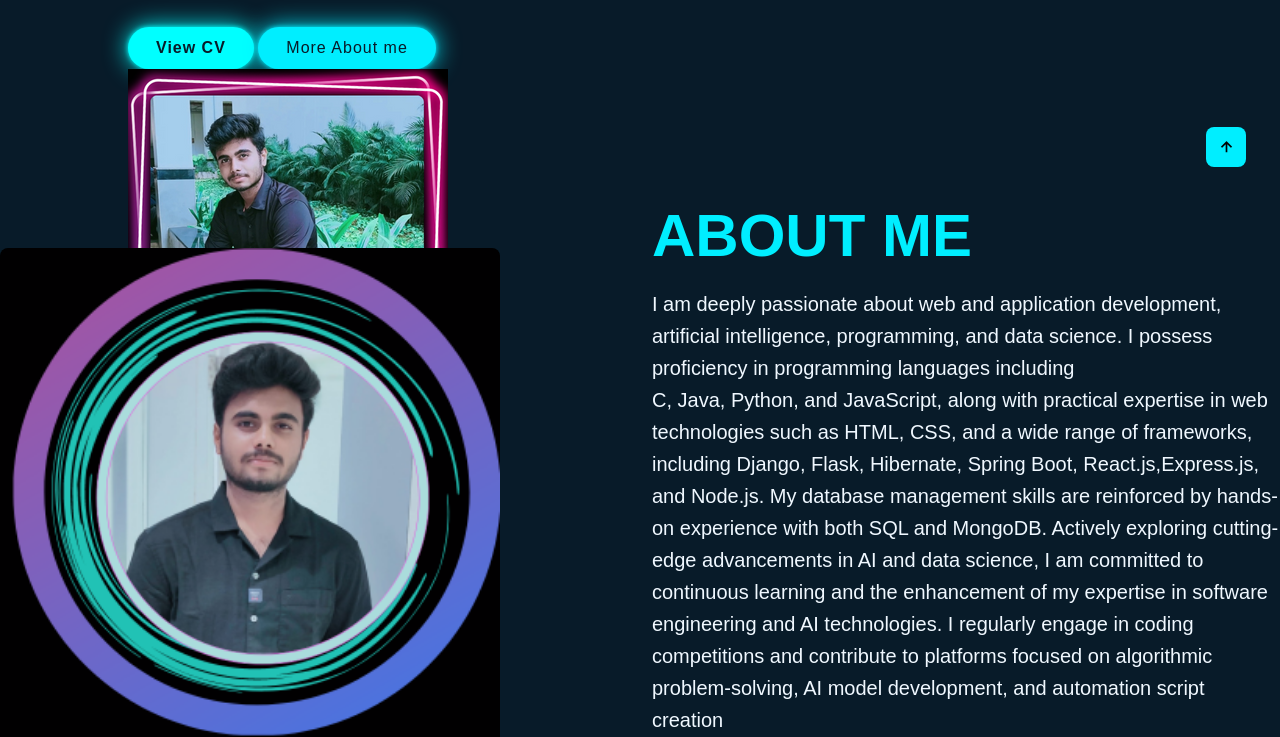
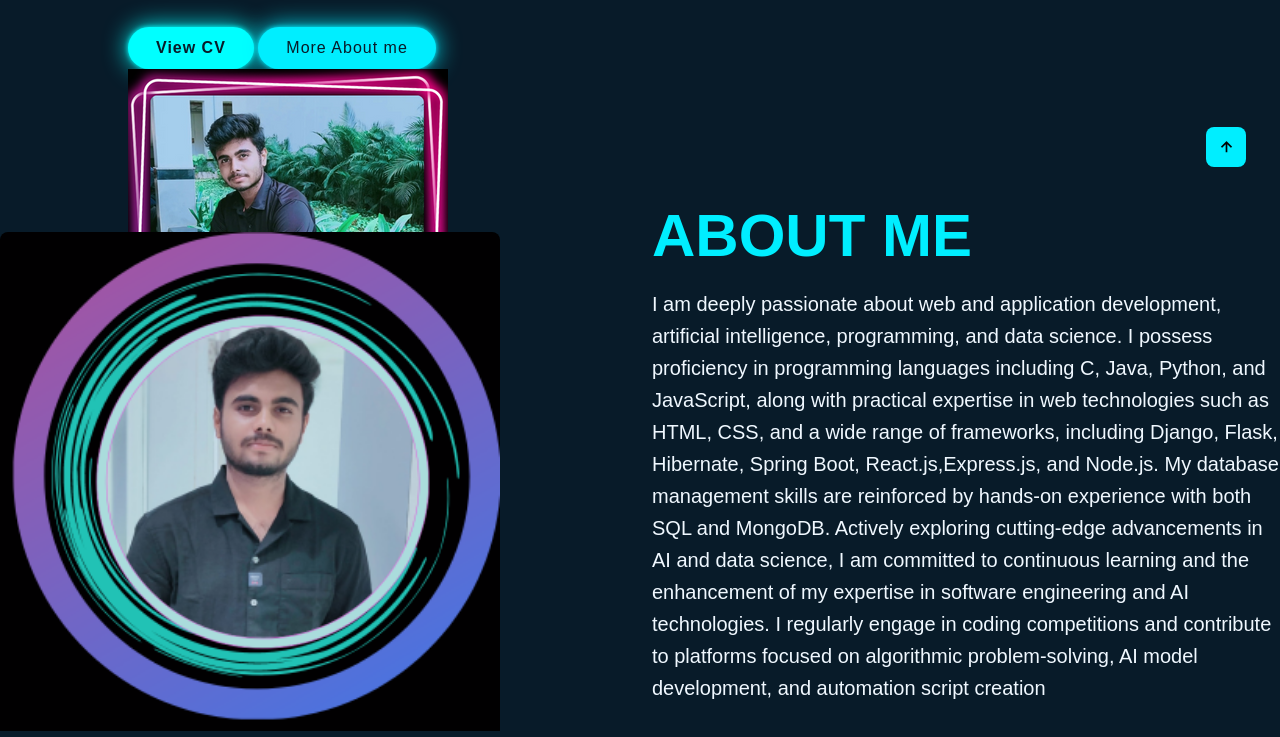
Before and after one commit to 2200032267/Protfolio, a plain HTML site: page index.html in a window 1280 px wide. Shown: the part 599-1336 px from the top of the page. Drawn offline with nearby package versions, Linux system fonts and the light colour scheme.

Commit message:
Update index.html

```diff
--- a/index.html
+++ b/index.html
@@ -60,7 +60,7 @@
                 <h2> <span>ABOUT ME</span></h2>
                 <br>
 
-                <p>I am deeply passionate about web and application development, artificial intelligence, programming, and data science. I possess  proficiency in programming languages  including <br> C, Java, Python, and JavaScript, along with practical expertise in web technologies such as HTML, CSS, and a wide range of frameworks, including Django, Flask, Hibernate, Spring Boot, React.js,Express.js, and Node.js. My database management skills are reinforced by hands-on experience with both SQL and MongoDB.
+                <p>I am deeply passionate about web and application development, artificial intelligence, programming, and data science. I possess  proficiency in programming languages  including  C, Java, Python, and JavaScript, along with practical expertise in web technologies such as HTML, CSS, and a wide range of frameworks, including Django, Flask, Hibernate, Spring Boot, React.js,Express.js, and Node.js. My database management skills are reinforced by hands-on experience with both SQL and MongoDB.
 
                     Actively exploring cutting-edge advancements in AI and data science, I am committed to continuous learning and the enhancement of my expertise in software engineering and AI technologies. I regularly engage in coding competitions and contribute to platforms focused on algorithmic problem-solving, AI model development, and automation script creation</p>
                 <a href="#" class="btn-box">More About Me</a>
```
